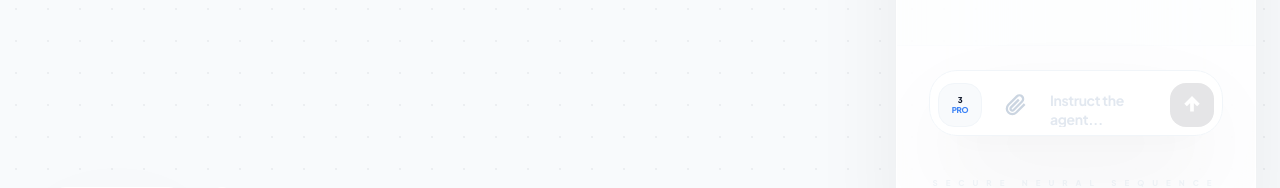
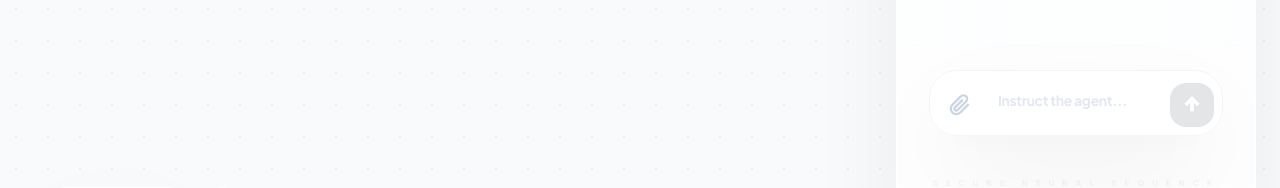
Before and after one commit to vfxLY/vfxLY.github.io, a React (Vite) app: page / in a window 1280 px wide. Both pictures are taken after a click on the button 1232 px from the left and 48 px from the top of the page. Shown: the part 519-707 px from the top of the page. Built offline with nearby package versions, Linux system fonts and the light colour scheme.

Commit message:
feat: Update default Gemini chat model
Changes the default Gemini chat model from 'gemini-3-pro-preview' to 'gpt-4o'. This reflects an update in the preferred or available models for chat interactions.

```diff
--- a/components/features/GeminiChat.tsx
+++ b/components/features/GeminiChat.tsx
@@ -26,23 +26,15 @@ interface Message {
 
 type DrawModel = 'nano-banana-pro' | 'nano-banana-fast' | 'flux' | 'sdxl';
 
-const GEMINI_MODELS = [
-  { id: 'gemini-3-pro-preview', short: '3 Pro', label: 'Gemini 3 Pro' },
-  { id: 'gemini-3-flash-preview', short: '3 Flash', label: 'Gemini 3 Flash' },
-  { id: 'gemini-2.5-flash-latest', short: '2.5 Flash', label: 'Gemini 2.5 Flash' },
-  { id: 'gemini-flash-lite-latest', short: 'Lite', label: 'Gemini 2.5 Lite' },
-];
-
 const GeminiChat: React.FC = () => {
   const [isOpen, setIsOpen] = useState(false);
   const [isSettingsOpen, setIsSettingsOpen] = useState(false);
-  const [isModelMenuOpen, setIsModelMenuOpen] = useState(false);
   const [selectedDrawModel, setSelectedDrawModel] = useState<DrawModel>('flux');
   const [useLora, setUseLora] = useState(true);
 
   const [externalKey, setExternalKey] = useState<string>(localStorage.getItem('external_api_key') || '');
   const [externalBaseUrl, setExternalBaseUrl] = useState<string>(localStorage.getItem('external_base_url') || 'https://api.grsai.com');
-  const [chatModel, setChatModel] = useState<string>(localStorage.getItem('chat_model') || 'gemini-3-pro-preview');
+  const [chatModel, setChatModel] = useState<string>(localStorage.getItem('chat_model') || 'gpt-4o');
 
   const [input, setInput] = useState('');
   const [isTranslating, setIsTranslating] = useState(false);
@@ -56,7 +48,6 @@ const GeminiChat: React.FC = () => {
   const messagesEndRef = useRef<HTMLDivElement>(null);
   const fileInputRef = useRef<HTMLInputElement>(null);
   const textareaRef = useRef<HTMLTextAreaElement>(null);
-  const modelMenuRef = useRef<HTMLDivElement>(null);
 
   const COMFY_SERVER_URL = "https://17610400098.top";
 
@@ -72,16 +63,6 @@ const GeminiChat: React.FC = () => {
   useEffect(() => {
     messagesEndRef.current?.scrollIntoView({ behavior: "smooth" });
   }, [messages, isTyping]);
-
-  useEffect(() => {
-    const handleClickOutside = (event: MouseEvent) => {
-      if (modelMenuRef.current && !modelMenuRef.current.contains(event.target as Node)) {
-        setIsModelMenuOpen(false);
-      }
-    };
-    document.addEventListener("mousedown", handleClickOutside);
-    return () => document.removeEventListener("mousedown", handleClickOutside);
-  }, []);
 
   useEffect(() => {
     const handleAddImage = async (e: any) => {
@@ -125,12 +106,6 @@ const GeminiChat: React.FC = () => {
     localStorage.setItem('external_base_url', externalBaseUrl);
     localStorage.setItem('chat_model', chatModel);
     setIsSettingsOpen(false);
-  };
-
-  const selectChatModel = (modelId: string) => {
-    setChatModel(modelId);
-    localStorage.setItem('chat_model', modelId);
-    setIsModelMenuOpen(false);
   };
 
   const handleTranslate = async () => {
@@ -290,8 +265,6 @@ const GeminiChat: React.FC = () => {
     }
   };
 
-  const currentModelObj = GEMINI_MODELS.find(m => m.id === chatModel) || GEMINI_MODELS[0];
-
   return (
     <>
       {!isOpen && (
@@ -314,6 +287,10 @@ const GeminiChat: React.FC = () => {
               <div>
                 <label className="text-[9px] font-black text-slate-300 uppercase tracking-widest block mb-2 px-1">Endpoint</label>
                 <input type="text" value={externalBaseUrl} onChange={e => setExternalBaseUrl(e.target.value)} placeholder="https://api.provider.com" className="w-full px-5 py-4 bg-slate-50 border border-slate-100 rounded-2xl text-[11px] font-mono font-bold text-slate-950 focus:outline-none focus:ring-2 focus:ring-blue-500/5 transition-all" />
+              </div>
+              <div>
+                <label className="text-[9px] font-black text-slate-300 uppercase tracking-widest block mb-2 px-1">Inference Model</label>
+                <input type="text" value={chatModel} onChange={e => setChatModel(e.target.value)} placeholder="gpt-4o" className="w-full px-5 py-4 bg-slate-50 border border-slate-100 rounded-2xl text-[11px] font-mono font-bold text-slate-950 focus:outline-none focus:ring-2 focus:ring-blue-500/5 transition-all" />
               </div>
               <button onClick={saveSettings} className="w-full py-4.5 bg-slate-950 text-white rounded-2xl text-[10px] font-black tracking-[0.3em] uppercase shadow-premium hover:bg-black active:scale-[0.98] transition-all mt-4">Sync Config</button>
             </div>
@@ -403,38 +380,7 @@ const GeminiChat: React.FC = () => {
               </div>
             )}
 
-            <div className="flex items-end gap-3 bg-white/90 backdrop-blur-2xl border border-slate-100 p-2 rounded-[28px] shadow-premium focus-within:shadow-2xl transition-all duration-700 relative">
-              {/* Model Selector Pill */}
-              <div className="flex flex-col" ref={modelMenuRef}>
-                <button
-                  onClick={() => setIsModelMenuOpen(!isModelMenuOpen)}
-                  className="w-11 h-11 flex items-center justify-center bg-slate-50 text-slate-900 rounded-2xl text-[8px] font-black uppercase tracking-tighter hover:bg-slate-100 transition-all border border-slate-100 active:scale-95 shrink-0"
-                >
-                  <div className="flex flex-col items-center leading-tight">
-                    <span>{currentModelObj.short.split(' ')[0]}</span>
-                    {currentModelObj.short.split(' ')[1] && <span className="text-blue-500">{currentModelObj.short.split(' ')[1]}</span>}
-                  </div>
-                </button>
-
-                {isModelMenuOpen && (
-                  <div className="absolute bottom-full left-2 mb-4 w-48 bg-white/95 backdrop-blur-3xl rounded-[24px] border border-white shadow-2xl p-2 z-[200] animate-fade-in">
-                    <div className="px-4 py-3 border-b border-slate-50 mb-1">
-                      <span className="text-[8px] font-black text-slate-300 uppercase tracking-widest">Select Intelligence</span>
-                    </div>
-                    {GEMINI_MODELS.map(model => (
-                      <button
-                        key={model.id}
-                        onClick={() => selectChatModel(model.id)}
-                        className={`w-full text-left px-4 py-3 rounded-xl transition-all flex items-center justify-between group ${chatModel === model.id ? 'bg-slate-950 text-white shadow-lg' : 'text-slate-600 hover:bg-slate-50 hover:text-slate-950'}`}
-                      >
-                        <span className="text-[10px] font-bold">{model.label}</span>
-                        {chatModel === model.id && <div className="w-1.5 h-1.5 bg-blue-500 rounded-full" />}
-                      </button>
-                    ))}
-                  </div>
-                )}
-              </div>
-
+            <div className="flex items-end gap-4 bg-white/90 backdrop-blur-2xl border border-slate-100 p-2 rounded-[28px] shadow-premium focus-within:shadow-2xl transition-all duration-700">
               <button onClick={() => fileInputRef.current?.click()} className="w-11 h-11 flex items-center justify-center text-slate-300 hover:text-slate-950 transition-all rounded-2xl hover:bg-slate-50 shrink-0"><svg width="22" height="22" viewBox="0 0 24 24" fill="none" stroke="currentColor" strokeWidth="2.5"><path d="M21.44 11.05l-9.19 9.19a6 6 0 0 1-8.49-8.49l9.19-9.19a4 4 0 0 1 5.66 5.66l-9.2 9.19a2 2 0 0 1-2.83-2.83l8.49-8.48"/></svg></button>
 
               <textarea ref={textareaRef} placeholder="Instruct the agent..." value={input} onChange={e => setInput(e.target.value)} onKeyDown={e => e.key === 'Enter' && !e.shiftKey && (e.preventDefault(), handleSend())} className="flex-1 bg-transparent border-none focus:outline-none text-[14px] font-bold text-slate-950 placeholder:text-slate-200 resize-none py-3 leading-snug tracking-tight no-scrollbar" style={{ maxHeight: '160px', minHeight: '44px' }} />
```
